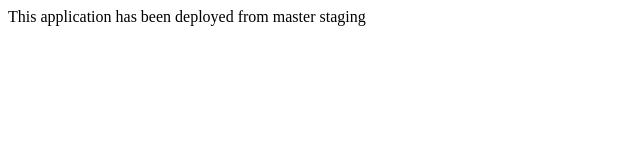
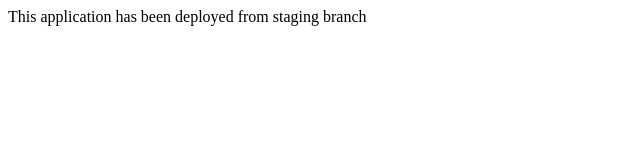
Before and after one commit to tariqahmed-ultima/ultima-demo, a plain HTML site: page index.html in a window 1280 px wide. Shown: the full height of the page, 0-640 px from the left. Drawn offline with Linux system fonts and the light colour scheme.

Commit message:
Update index.html

```diff
--- a/index.html
+++ b/index.html
@@ -4,6 +4,6 @@
 <title>Under Construction</title>
 </head>
 <bodyd>
-<p>This application has been deployed from master staging</p>
+<p>This application has been deployed from staging branch</p>
 </body>
 </html>
```
